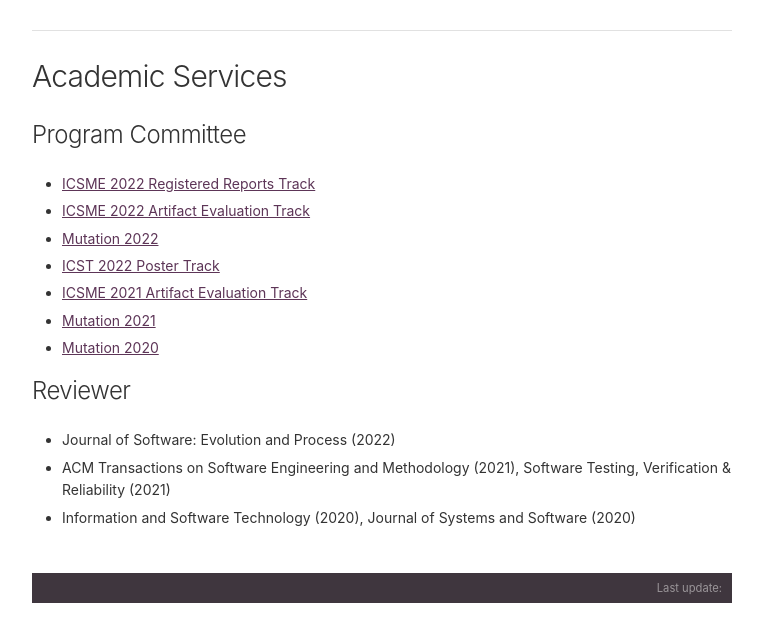
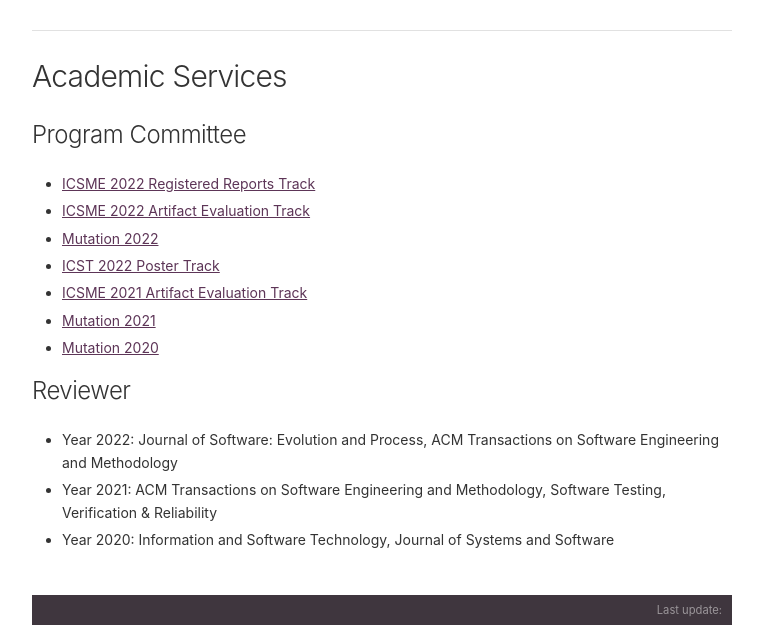
Before and after one commit to dbr7/mycv, a Jekyll site: the page built from index.md, in a window 1280 px wide and 900 px high, scrolled down 1099 px, cut to the strip 275-900 px from the top of the window. Shown: the whole strip, without its empty margins (258-1021 px from the left). Built offline with Jekyll 4.4.1, drawn with Linux system fonts in a browser that asks for light colours; before the commit the page ends 1977 px from its top, so only the background shows below that.

Commit message:
Update journals

```diff
--- a/_layouts/default.html
+++ b/_layouts/default.html
@@ -85,13 +85,13 @@
         <h5>Reviewer</h5>
         <ul>
           <li>
-            Journal of Software: Evolution and Process (2022)
+            Year 2022: Journal of Software: Evolution and Process, ACM Transactions on Software Engineering and Methodology
           </li>
           <li>
-            ACM Transactions on Software Engineering and Methodology (2021), Software Testing, Verification & Reliability (2021)
+            Year 2021: ACM Transactions on Software Engineering and Methodology, Software Testing, Verification & Reliability
           </li>
           <li>
-            Information and Software Technology (2020), Journal of Systems and Software (2020)
+            Year 2020: Information and Software Technology, Journal of Systems and Software
           </li>
         </ul>
       </div>
```
